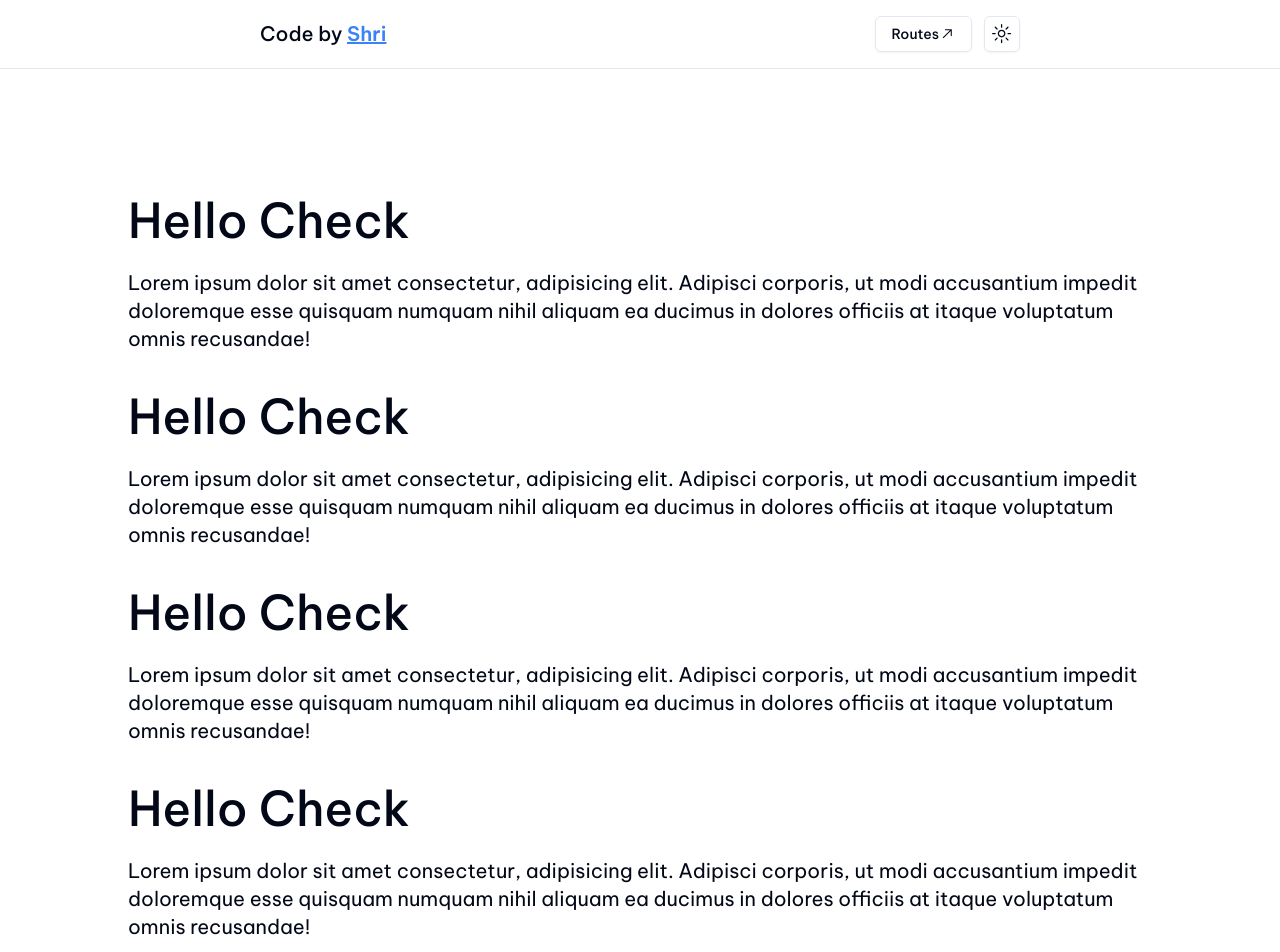
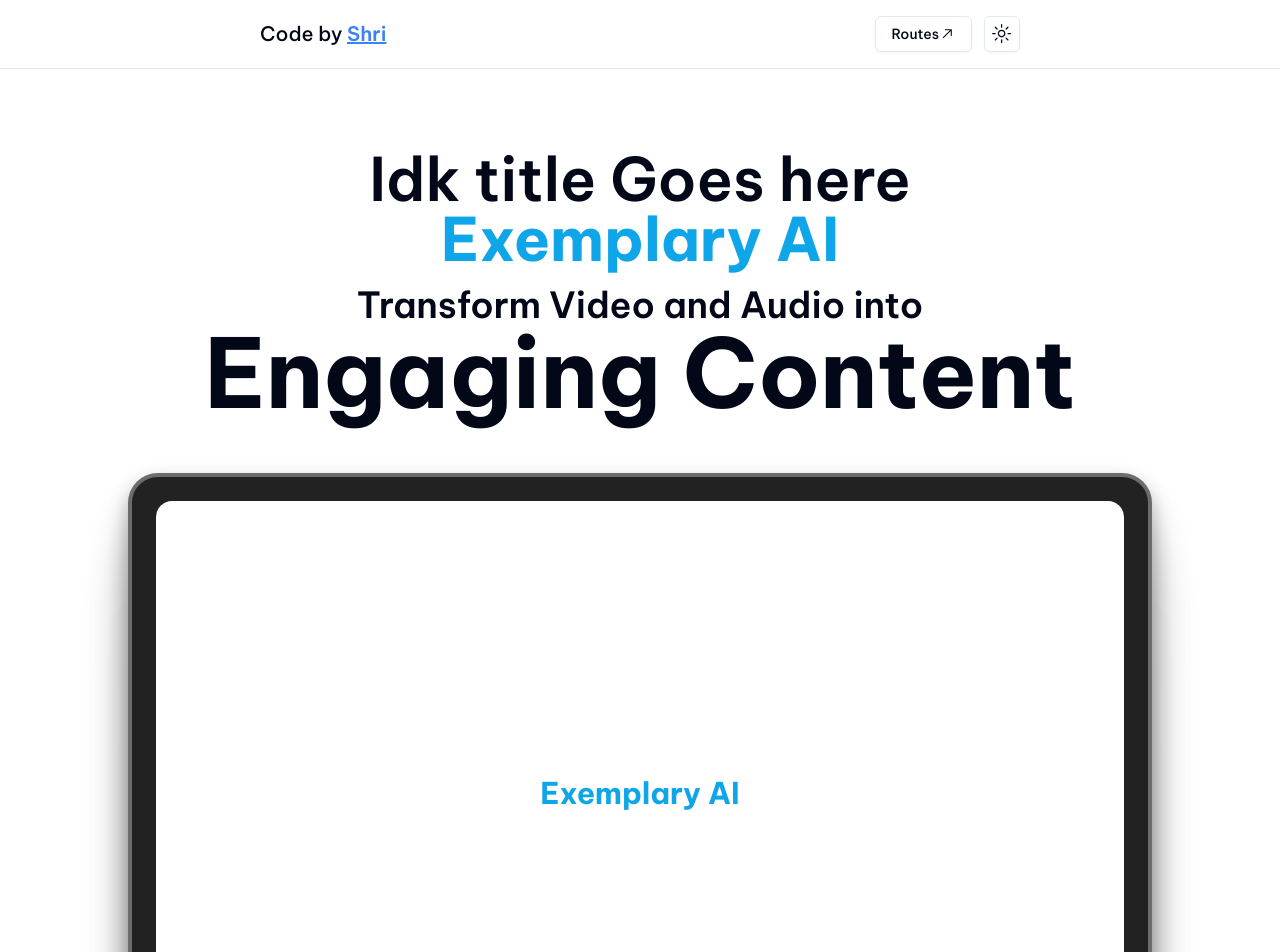
Before and after one commit to shrix1/exploring-new-stuffs, a Next.js app: page / in a window 1280 px wide. Shown: the top 952 px of the page. Built offline with nearby package versions, Linux system fonts and the light colour scheme.

Commit message:
Add parallex animation

```diff
--- a/app/page.tsx
+++ b/app/page.tsx
@@ -1,7 +1,9 @@
+import { HeroScrollPreview } from "@/components/AnimateCard"
+
 export default function Home() {
   return (
-    <main className="p-32 flex gap-10 flex-col">
-      {Array.from({ length: 10 }).map((_, i) => (
+    <main className="px-32 flex flex-col">
+      {/* {Array.from({ length: 10 }).map((_, i) => (
         <div key={i}>
           <h1 className="text-5xl capitalize mb-6 font-medium">hello check</h1>
           <p className="text-xl">
@@ -11,7 +13,12 @@
             voluptatum omnis recusandae!
           </p>
         </div>
-      ))}
+      ))} */}
+      <div className="text-center text-6xl font-semibold pt-20">
+        Idk title Goes here <br />{" "}
+        <span className="font-bold text-sky-500"> Exemplary AI</span>
+      </div>
+      <HeroScrollPreview />
     </main>
   )
 }
--- /dev/null
+++ b/components/AnimateCard.tsx
@@ -0,0 +1,94 @@
+"use client"
+import React, { useEffect, useRef, useState } from "react"
+import { useScroll, useTransform, motion } from "framer-motion"
+
+export const HeroScrollPreview = () => {
+  return (
+    <div className="flex flex-col">
+      <HeroScroll />
+    </div>
+  )
+}
+
+export const HeroScroll = () => {
+  //   const containerRef = useRef<any>(null)
+  const { scrollYProgress } = useScroll()
+  const [isMobile, setIsMobile] = useState(false)
+
+  useEffect(() => {
+    const checkMobile = () => {
+      setIsMobile(window.innerWidth <= 768)
+    }
+    checkMobile()
+    window.addEventListener("resize", checkMobile)
+    return () => {
+      window.removeEventListener("resize", checkMobile)
+    }
+  }, [])
+
+  const scaleDimensions = () => {
+    return isMobile ? [0.7, 0.9] : [1.05, 1]
+  }
+
+  const rotate = useTransform(scrollYProgress, [0, 1], [20, 0])
+  const scale = useTransform(scrollYProgress, [0, 1], scaleDimensions())
+  const translate = useTransform(scrollYProgress, [0, 1], [0, -100])
+
+  return (
+    <div className="h-[120vh] flex items-center justify-center relative ">
+      <div
+        className="w-full relative"
+        style={{
+          perspective: "1000px",
+        }}
+      >
+        <Header translate={translate} />
+        <Card rotate={rotate} translate={translate} scale={scale} />
+      </div>
+    </div>
+  )
+}
+
+export const Header = ({ translate }: any) => {
+  return (
+    <motion.div
+      style={{
+        translateY: translate,
+      }}
+      className="div max-w-5xl mx-auto text-center"
+    >
+      <h1 className="text-4xl font-semibold">
+        Transform Video and Audio into <br />
+        <span className="text-4xl md:text-[6rem] font-bold mt-1 leading-none">
+          Engaging Content
+        </span>
+      </h1>
+    </motion.div>
+  )
+}
+
+export const Card = ({
+  rotate,
+  scale,
+  translate,
+}: {
+  rotate: any
+  scale: any
+  translate: any
+}) => {
+  return (
+    <motion.div
+      style={{
+        rotateX: rotate,
+        scale,
+        boxShadow:
+          "0 0 #0000004d, 0 9px 20px #0000004a, 0 37px 37px #00000042, 0 84px 50px #00000026, 0 149px 60px #0000000a, 0 233px 65px #00000003",
+      }}
+      className="max-w-5xl -mt-12 mx-auto h-[30rem] md:h-[40rem] w-full border-4 border-[#6C6C6C] p-6 bg-[#222222] rounded-[30px] shadow-2xl"
+    >
+      <div className="bg-white dark:bg-gray-100/20 h-full w-full rounded-2xl grid place-items-center overflow-hidden p-4">
+        <h1 className="text-3xl font-bold text-sky-500">Exemplary AI</h1>
+      </div>
+    </motion.div>
+  )
+}
--- a/components/NavBar.tsx
+++ b/components/NavBar.tsx
@@ -19,7 +19,7 @@
 
   return (
     <nav
-      className={`w-full flex items-center justify-around p-4 sticky top-0 border-b
+      className={`w-full flex items-center z-10 justify-around p-4 sticky top-0 border-b
       ${
         scrolled
           ? "dark:bg-black/70 translate-y-[-100px] transition-transform duration-700 bg-white/70"
```
